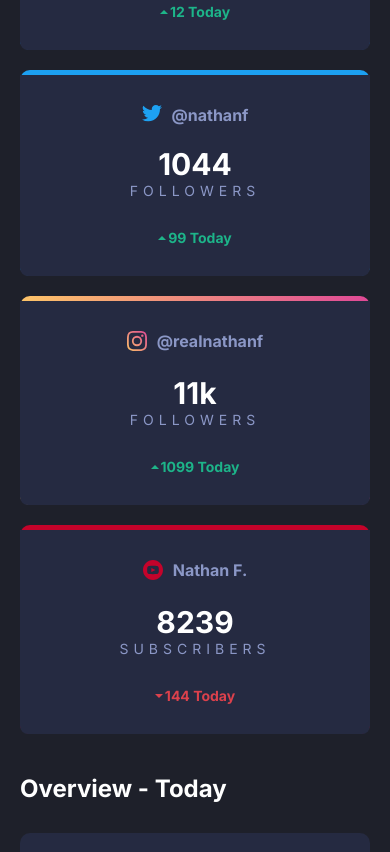
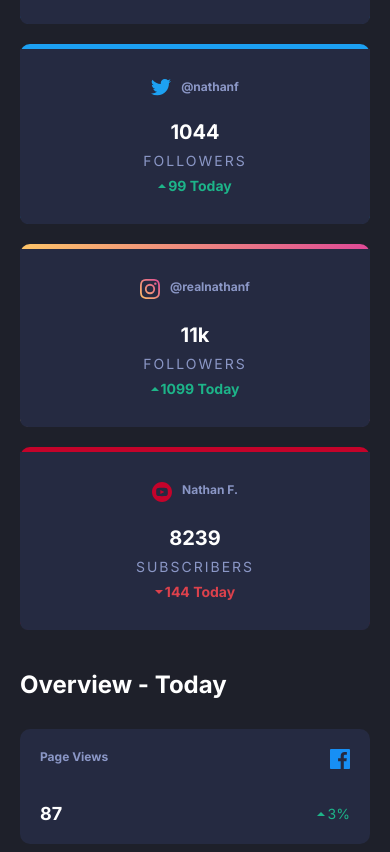
Before and after one commit to kinjames/social-media-dashboard, a plain HTML site: page index.html in a window 390 px wide. Shown: the part 412-1264 px from the top of the page. Drawn offline with Linux system fonts and the light colour scheme.

Commit message:
Add files via upload

```diff
--- a/style.css
+++ b/style.css
@@ -164,8 +164,8 @@ main {
 .four-cards {
     display: flex;
     gap: 30px;
-    /* border: 2px solid coral; */
     height: 30vh;
+    height: 100%;
     width: 100%;
     margin-bottom: 40px;
 }
@@ -184,6 +184,7 @@ main {
 
 .twitter {
     background-color: var(--twitter-color);
+    height: auto;
 }
 
 .instagram {
@@ -317,32 +318,70 @@ main {
     align-items: center;
 }
 
-@media only screen and (max-width:1040px){
+@media only screen and (max-width:1200px){
     html,body,header,main,.container,.main,.card,.board,.dashboard,.four-cards{
         width: 100%;
     }
 
-    body {
-        display: flex;
-        flex-direction: column;
-        align-items: center;
+    .four-cards {
+        height: 100%;
     }
 
-    .main {
-        left: unset;
+
+
+    .username {
+        font-size: 12px;
+    }
+
+    img {
+        width: 100%;
+        max-width: 100%;
+    }
+    .normal-text {
+        letter-spacing: 2px;
+        margin: 8px 0;
+    }
+
+
+    .board {
+        padding: 20px;
+    }
+    .card {
+        width: 22%;
+        height: 100%;
     }
 
     .big-text {
-        font-size: 30px;
+        font-size: 20px;
     }
+
+
+    .main {
+        top: 25%;
+        left: 0%;
+    }
+
+    .views-num{
+        font-size: 12px;
+    }
+
 
     .container {
         padding-left: 20px;
         padding-right: 20px;
     }
+
+    .number {
+        font-size: 18px;
+    }
+
+    .percentage {
+        font-weight: 400;
+        font-size: 14px;
+    }
 }
 
-@media only screen and (max-width:600px){
+@media only screen and (max-width:780px){
     html,body,header,main,.container,.card,.board {
         width: 100%;
     }
@@ -392,4 +431,4 @@ main {
 
 
 .attribution { font-size: 11px; text-align: center; }
-.attribution a { color: #fff; }
+.attribution a { color: var(--top-arrow-color); }
```
